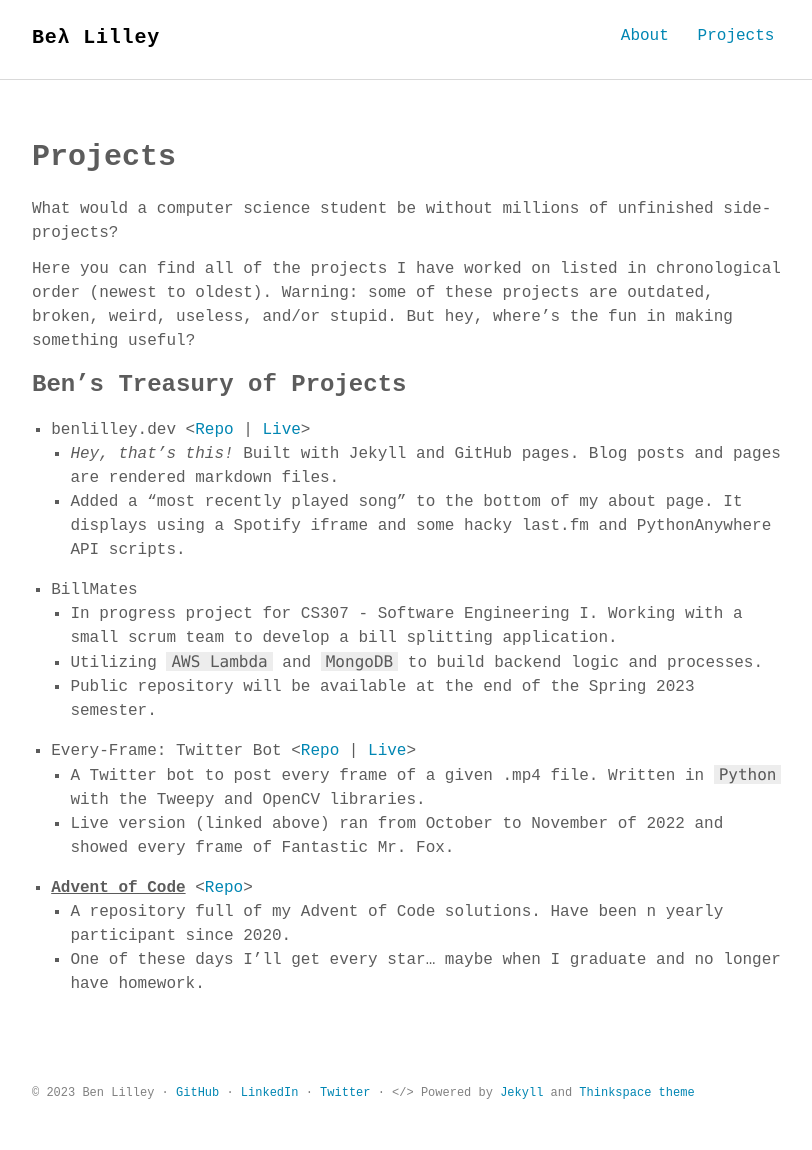
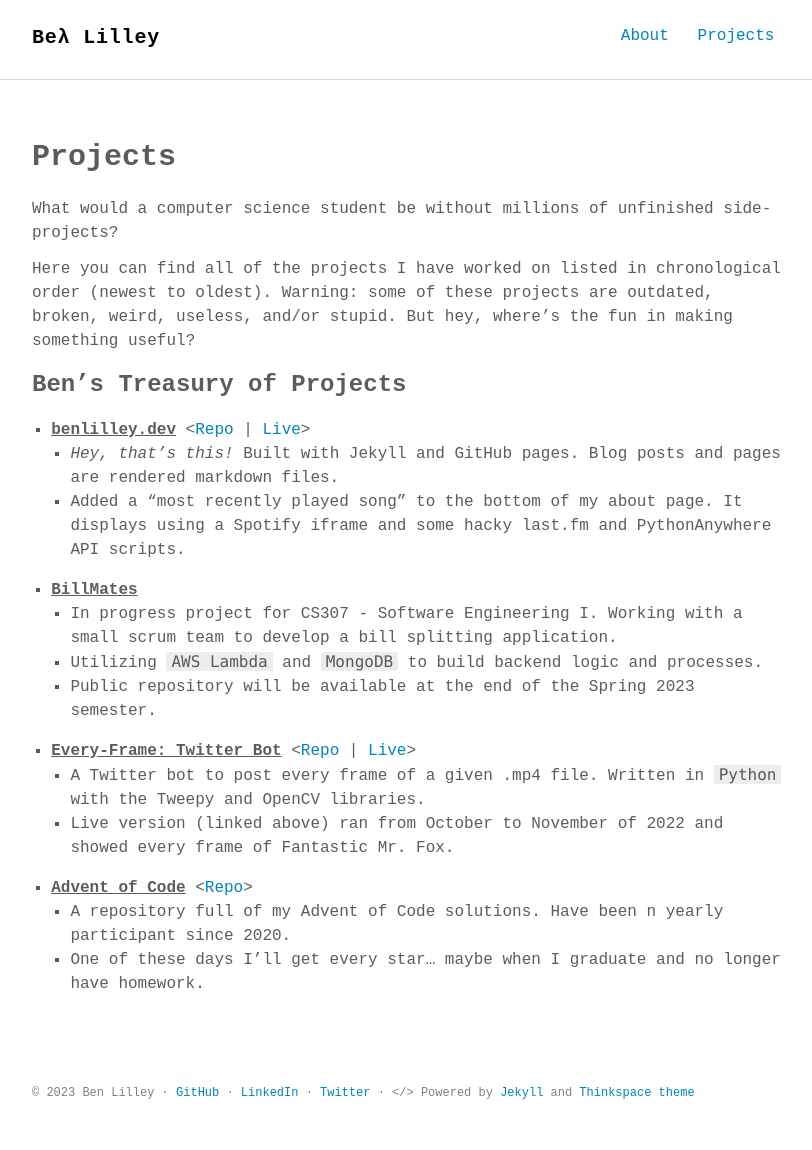
Before and after one commit to bunceandbean/bunceandbean.github.io, a Jekyll site: the page built from docs/projects.md, in a window 1280 px wide. Shown: the whole page, without its empty margins (232-1044 px from the left). Built offline with Jekyll 4.4.1, drawn with Linux system fonts in a browser that asks for light colours; some web fonts are replaced.

Commit message:
Changed formatting

```diff
--- a/docs/projects.md
+++ b/docs/projects.md
@@ -10,19 +10,19 @@ Here you can find all of the projects I have worked on listed in chronological o
 
 ### Ben's Treasury of Projects
 
-* <div> <b>benlilley.dev</b> &lt;<a href = "https://github.com/bunceandbean/bunceandbean.github.io">Repo</a> | <a href = "https://benlilley.dev"> Live</a>> </div>
+* <div> <strong><u>benlilley.dev</u></strong> &lt;<a href = "https://github.com/bunceandbean/bunceandbean.github.io">Repo</a> | <a href = "https://benlilley.dev"> Live</a>> </div>
 
     * *Hey, that's this!* Built with Jekyll and GitHub pages. Blog posts and pages are rendered markdown files.
     * Added a "most recently played song" to the bottom of my about page. It displays using a Spotify iframe and some hacky last.fm and PythonAnywhere API scripts.
     <br>
 
-* <div><b>BillMates</b></div>
+* <div><strong><u>BillMates</u></strong></div>
 
     * In progress project for CS307 - Software Engineering I. Working with a small scrum team to develop a bill splitting application.
     * Utilizing `AWS Lambda` and `MongoDB` to build backend logic and processes.
     * Public repository will be available at the end of the Spring 2023 semester.
     <br>
-* <div> <b>Every-Frame: Twitter Bot</b> &lt;<a href = "https://github.com/bunceandbean/every-frame-twitter-bot">Repo</a> | <a href = "https://twitter.com/MrFoxFrames"> Live</a>> </div>
+* <div> <strong><u>Every-Frame: Twitter Bot</u></strong> &lt;<a href = "https://github.com/bunceandbean/every-frame-twitter-bot">Repo</a> | <a href = "https://twitter.com/MrFoxFrames"> Live</a>> </div>
 
     * A Twitter bot to post every frame of a given .mp4 file. Written in `Python` with the Tweepy and OpenCV libraries.
     * Live version (linked above) ran from October to November of 2022 and showed every frame of Fantastic Mr. Fox.
```
